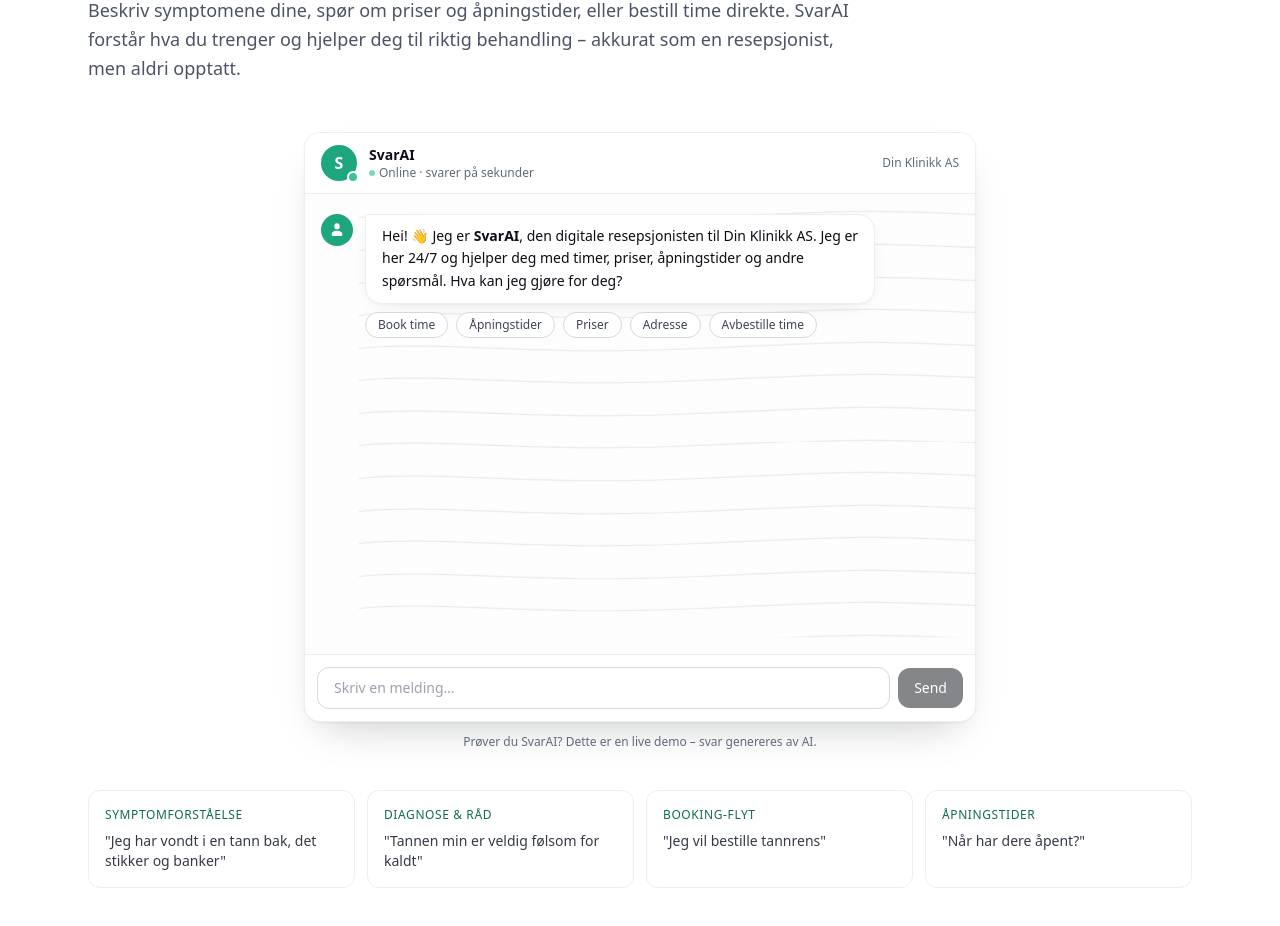
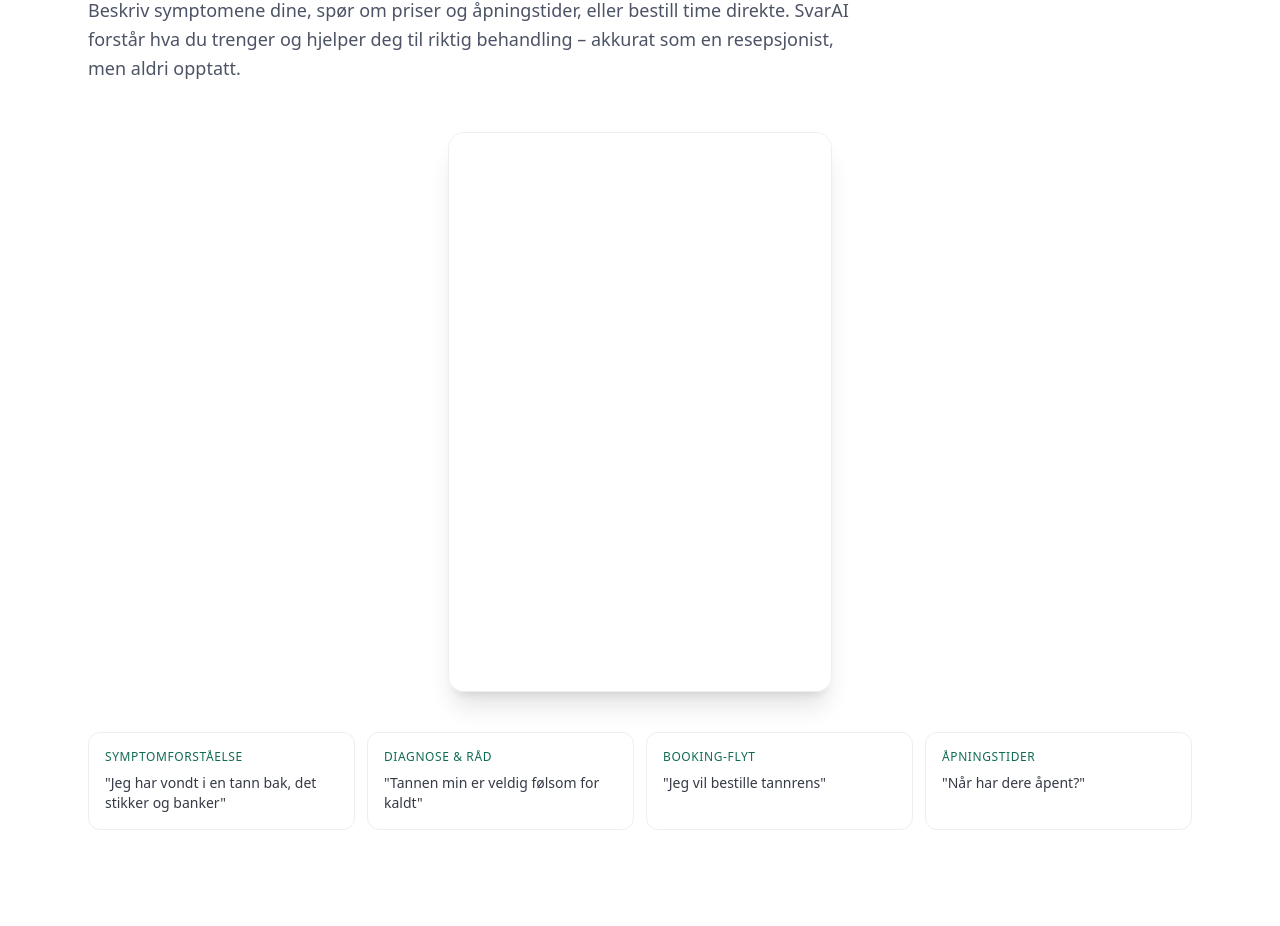
Before and after one commit to Markus-svarai/SvarAi, a Next.js app: page / in a window 1280 px wide. Shown: the part 3674-4600 px from the top of the page. Built offline with nearby package versions, Linux system fonts and the light colour scheme.

Commit message:
fix: bruk ekte widget i demo-seksjonen på forsiden

```diff
--- a/components/DemoSection.tsx
+++ b/components/DemoSection.tsx
@@ -1,4 +1,3 @@
-import ChatDemo from "./ChatDemo";
 import { clinicConfig } from "@/lib/clinic-config";
 
 export default function DemoSection() {
@@ -16,8 +15,14 @@ export default function DemoSection() {
           </p>
         </div>
 
-        <div className="mt-12">
-          <ChatDemo />
+        <div className="mt-12 flex justify-center">
+          <div className="w-full max-w-sm rounded-2xl overflow-hidden shadow-xl border border-ink-100" style={{ height: 560 }}>
+            <iframe
+              src="/widget?id=demo&color=1ea67e"
+              className="w-full h-full border-0"
+              title="SvarAI Live Demo"
+            />
+          </div>
         </div>
 
         <div className="mt-10 grid grid-cols-1 md:grid-cols-2 lg:grid-cols-4 gap-3 text-sm text-ink-600">
```
